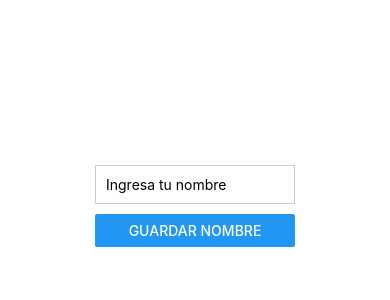
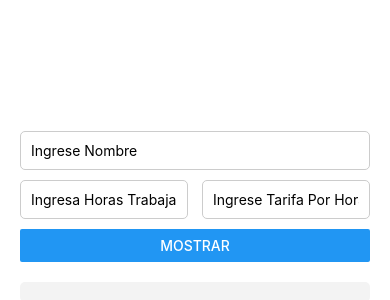
Before and after one commit to saulbarretominaya/curso_react_native, a React Native app: screen / in a window 390 px wide. Shown: the part 206-506 px from the top of the page. Built offline with nearby package versions, Linux system fonts and the light colour scheme.

Commit message:
ejercicio 1

```diff
--- a/App.js
+++ b/App.js
@@ -1,22 +1,93 @@
 import React, { useState } from 'react';
-import { View, StyleSheet } from 'react-native';
-import Formulario from './src/components/Formulario';
+import { View, Text, TextInput, Button, StyleSheet } from 'react-native';
 
 const App = () => {
+  const [nombre, setNombre] = useState('');
+  const [horas, setHoras] = useState('');
+  const [tarifa, setTarifa] = useState('');
+  const [resultado, setResultado] = useState('');
+
+  const mostrar = () => {
+
+    const sueldo_basico = horas * tarifa;
+    const bonificacion = 0;
+    const descuento = 0;
+    const sueldo_neto = sueldo_basico + bonificacion - descuento;
+
+    setResultado(
+      "Nombre: " + nombre + "\n" +
+      "Sueldo Basico: " + sueldo_basico + "\n" +
+      "Bonificacion: " + bonificacion + "\n" +
+      "Descuento: " + descuento + "\n" +
+      "Sueldo Neto: " + sueldo_neto
+    );
+  };
 
   return (
-    <View style={styles.contenedor}>
-      <Formulario/>
+    <View style={styles.container}>
+      {/* Primer Input */}
+      <TextInput
+        style={styles.input}
+        placeholder="Ingrese Nombre"
+        value={nombre}
+        onChangeText={setNombre}
+      />
+
+      {/* Contenedor para los dos inputs en horizontal */}
+      <View style={styles.row}>
+        <TextInput
+          style={[styles.input, styles.halfInput]}
+          placeholder="Ingresa Horas Trabajas"
+          value={horas}
+          onChangeText={setHoras}
+        />
+        <TextInput
+          style={[styles.input, styles.halfInput]}
+          placeholder="Ingrese Tarifa Por Hora"
+          value={tarifa}
+          onChangeText={setTarifa}
+        />
+      </View>
+
+      {/* Botón para mostrar los valores */}
+      <View>
+        <Button title='Mostrar' onPress={mostrar} />
+      </View>
+
+      {/* Resultado */}
+      <View style={styles.resultContainer}>
+        <Text style={styles.resultText}>{resultado}</Text>
+      </View>
+
     </View>
   );
 };
 
 const styles = StyleSheet.create({
-  contenedor: {
+  container: {
     flex: 1,
-    justifyContent: 'center',
-    alignItems: 'center',
     padding: 20,
+    justifyContent: 'center', // Centrar en la pantalla
+  },
+  input: {
+    borderWidth: 1,
+    borderColor: '#ccc',
+    padding: 10,
+    borderRadius: 5,
+    marginBottom: 10,
+  },
+  row: {
+    flexDirection: 'row', // Acomoda los elementos en una fila
+    justifyContent: 'space-between', // Espacio entre los inputs
+  },
+  halfInput: {
+    width: '48%', // Ajustar para que entren dos inputs en una fila
+  },
+  resultContainer: {
+    marginTop: 20,
+    padding: 10,
+    backgroundColor: '#f3f3f3',
+    borderRadius: 5,
   },
 });
 
--- a/src/components/Formulario.js
+++ b/src/components/Formulario.js
@@ -1,43 +1,59 @@
 import React, { useState } from 'react';
-import { View, Text, TextInput, Button, StyleSheet } from 'react-native';
+import { View, TextInput, StyleSheet } from 'react-native';
 
 const Formulario = () => {
-
-  const [nombre, setNombre] = useState(''); // Variables para guardar el nombre
-  const [nombreGuardado, setNombreGuardado] = useState(''); // Variable para guardar el nombre despues de ejecutar el evento
-
-  // Función para guardar el nombre
-  const EnviarInformacion = () => {
-    setNombreGuardado(nombre);
-  }
+  const [input1, setInput1] = useState('');
+  const [input2, setInput2] = useState('');
+  const [input3, setInput3] = useState('');
 
   return (
-    <View style={styles.contenedor}>
+    <View style={styles.container}>
+      {/* Input en la primera fila */}
       <TextInput
         style={styles.input}
-        placeholder="Ingresa tu nombre"
-        value={nombre}
-        onChangeText={setNombre}
+        placeholder="Ingrese texto"
+        value={input1}
+        onChangeText={setInput1}
       />
 
-      <Button title="Guardar Nombre" onPress={EnviarInformacion} />
-
-      {nombreGuardado != '' ? <Text>Nombre guardado: {nombreGuardado}</Text> : null}
-
+      {/* Segunda fila con dos inputs en horizontal */}
+      <View style={styles.row}>
+        <TextInput
+          style={[styles.input, styles.halfInput]}
+          placeholder="Input 2"
+          value={input2}
+          onChangeText={setInput2}
+        />
+        <TextInput
+          style={[styles.input, styles.halfInput]}
+          placeholder="Input 3"
+          value={input3}
+          onChangeText={setInput3}
+        />
+      </View>
     </View>
   );
 };
 
 const styles = StyleSheet.create({
-  contenedor: {
-    marginBottom: 20,
+  container: {
+    flex: 1,
+    padding: 20,
+    justifyContent: 'center', // Centrar los elementos en la pantalla
   },
   input: {
     borderWidth: 1,
     borderColor: '#ccc',
     padding: 10,
-    width: 200,
+    borderRadius: 5,
     marginBottom: 10,
+  },
+  row: {
+    flexDirection: 'row',
+    justifyContent: 'space-between',
+  },
+  halfInput: {
+    width: '48%', // Para que los inputs ocupen la mitad del ancho
   },
 });
 
```
